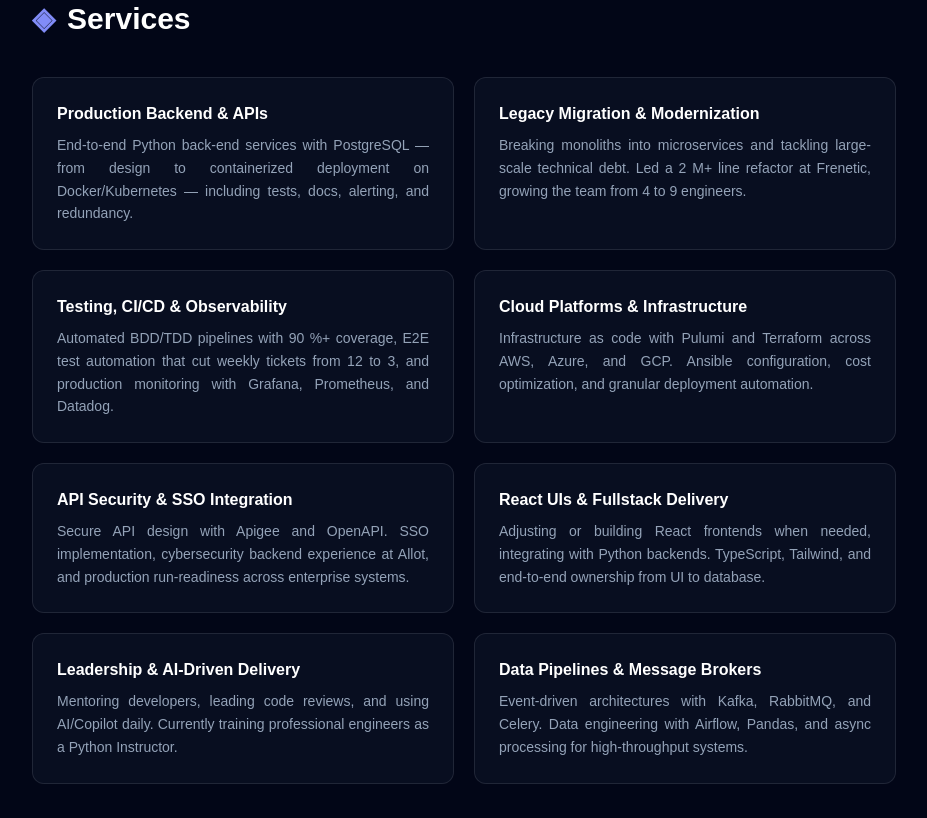
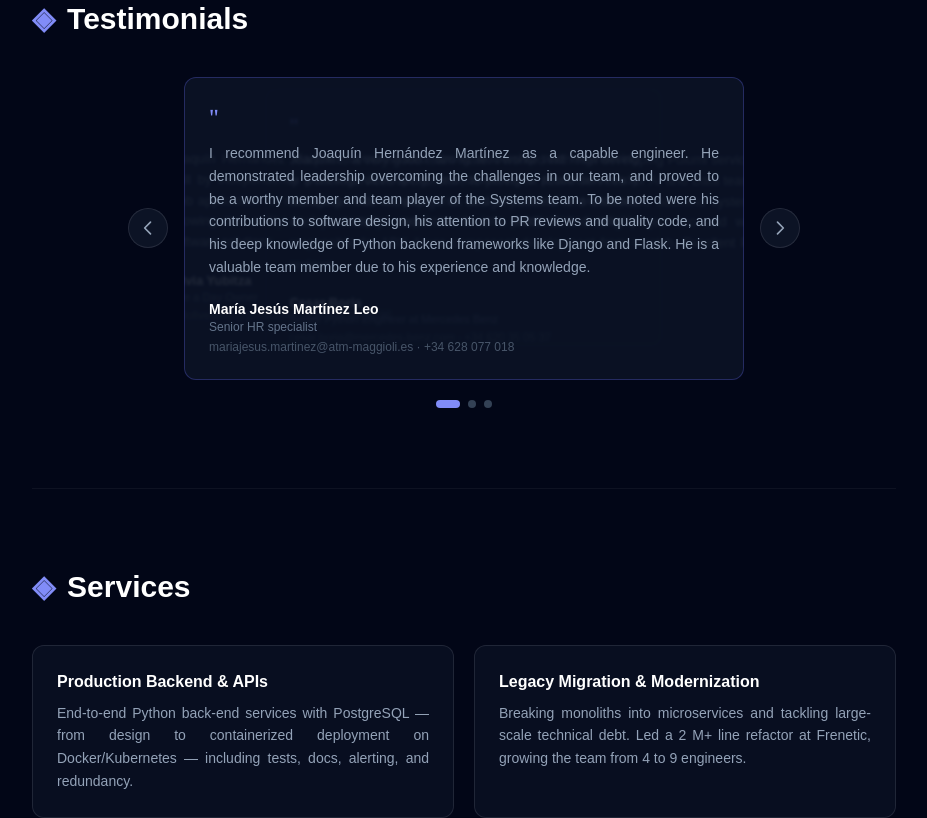
Before and after one commit to starseeker-code-public/portfolio-webpage, a React (Vite) app: page / in a window 1280 px wide. Shown: the part 3720-4538 px from the top of the page, without its empty margins (176-1103 px from the left). Built offline with nearby package versions, Linux system fonts and the light colour scheme; a web font is replaced by a local one.

Commit message:
Updated home page

```diff
--- a/src/data/index.ts
+++ b/src/data/index.ts
@@ -32,7 +32,7 @@ export const STATS: Stat[] = [
 ]
 
 export const BIO =
-  "Senior Python engineer with 7+ years specializing in advanced backend development, distributed system design, and AI-integrated workflows. Recommended by both Allot and Mercedes-Benz for professionalism and consistent delivery. I lead and mentor engineering teams, maintain rigorous testing and code standards, and leverage AI daily to ship production-ready software. Bilingual (C2 english certified)."
+  'Senior Python engineer with 7+ years specializing in advanced backend development, distributed system design, and AI-integrated workflows. Recommended by both Allot and Mercedes-Benz for professionalism and consistent delivery. I lead and mentor engineering teams, maintain rigorous testing and code standards, and leverage AI daily to ship production-ready software. Bilingual (C2 english certified).'
 
 export const SPECIALIZATIONS = [
   'Advanced Python',
@@ -66,7 +66,7 @@ export const EXPERIENCE: ExperienceEntry[] = [
     company: 'Allot',
     desc:    'Senior Python engineer in ASM (Allot Secure Management) team. Complex cybersecurity backend for ISP traffic and user security management.',
     details: 'Responsible for ASM microservices code as well as QA testing. Building and maintaining a highly available security platform that processes ISP traffic at scale.',
-    tags:    ['Flask', 'MongoDB', 'Kubernetes', 'Python', 'Redis', 'OpenAPI', "Kafka", "RedPanda", "Connexion", 'Go', "OpenLens", "Grafana", "Prometheus", "Claude Code", "Copilot", ],
+    tags:    ['Flask', 'MongoDB', 'Kubernetes', 'Python', 'Redis', 'OpenAPI', 'Kafka', 'RedPanda', 'Connexion', 'Go', 'OpenLens', 'Grafana', 'Prometheus', 'Claude Code', 'Copilot'],
   },
   {
     period:  'May 2024 – Apr 2025',
@@ -74,7 +74,7 @@ export const EXPERIENCE: ExperienceEntry[] = [
     company: 'Mercedes-Benz (Infoser New Technologies)',
     desc:    'Evolved a large-scale FastAPI microservices system for Azure provisioning. Main testing engineer with 90%+ automated coverage.',
     details: 'Achieved 8/9 excellent feedback sessions. Developed two new components in under 5 months. Reduced weekly ticket volume from 12 to 3-4 by automating E2E testing with Behave and pipeline triggers. Cut computing costs 8-10% by implementing RabbitMQ. Implemented granular component deployment using toggles and tag automation in Azure. Recommended as a professional due to results and professionalism.',
-    tags:    ['FastAPI', 'Azure', 'BDD/TDD', "SQLAlchemy", "Alembic", 'Python', 'Pulumi', 'Docker', 'Pytest', 'Behave', 'Redis', 'RabbitMQ', 'Celery', 'CI/CD'],
+    tags:    ['FastAPI', 'Azure', 'BDD/TDD', 'SQLAlchemy', 'Alembic', 'Python', 'Pulumi', 'Docker', 'Pytest', 'Behave', 'Redis', 'RabbitMQ', 'Celery', 'CI/CD'],
   },
   {
     period:  'Nov 2022 – Apr 2024',
@@ -82,7 +82,7 @@ export const EXPERIENCE: ExperienceEntry[] = [
     company: 'Frenetic',
     desc:    'Led the refactor of a complex calculation monolith with an AI module, growing the team from 4 to 9 engineers.',
     details: 'Refactored over 2 million lines of Python technical debt. Drove the main refactor effort across the full engineering team. Specialized in concurrent code debugging, advanced Python features, and package/framework development.',
-    tags:    ['Leadership', 'AsyncIO', 'Python', 'Flask', 'Pytest', 'Redis', 'Docker', 'Jenkins', 'PostgreSQL', 'Poetry', "Copilot"],
+    tags:    ['Leadership', 'AsyncIO', 'Python', 'Flask', 'Pytest', 'Redis', 'Docker', 'Jenkins', 'PostgreSQL', 'Poetry', 'Copilot'],
   },
   {
     period:  'Jun 2021 – Nov 2022',
@@ -106,9 +106,9 @@ export const PROJECTS: Project[] = [
   {
     title:  'Joy - AI Journal',
     desc:   'Full-stack journaling application with AI-powered insights. Built with Flask backend, PostgreSQL database, and React frontend. Features SSO authentication, RESTful APIs, and containerized deployment.',
-    image:  'https://images.unsplash.com/photo-1518770660439-4636190af475?w=600&q=80',
+    image:  'https://images.unsplash.com/photo-1555066931-4365d14bab8c?w=600&q=80',
     github: 'https://github.com/starseeker-code-public/joy-ai-rest-journaling-system',
-    tags:   ['Python', 'FastAPI', 'PostgreSQL', 'React', 'Docker', 'SSO'],
+    tags:   ['Python', 'Flask', 'PostgreSQL', 'React', 'Docker', 'SSO', "Still in progress"],
   }
 ]
 
--- a/src/pages/Home.tsx
+++ b/src/pages/Home.tsx
@@ -24,11 +24,11 @@ export default function Home() {
       <Divider />
       {/* <OpenSource /> */}
       {/* <Divider /> */}
-      <Services />
+      <Testimonials />
       {/* <Divider /> */}
       {/* <Blog /> */}
       <Divider />
-      <Testimonials />
+      <Services />
       <Divider />
       <Contact />
       <Footer />
```
